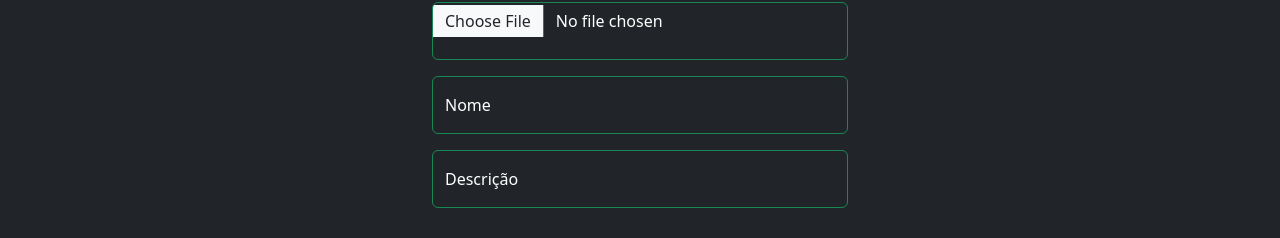
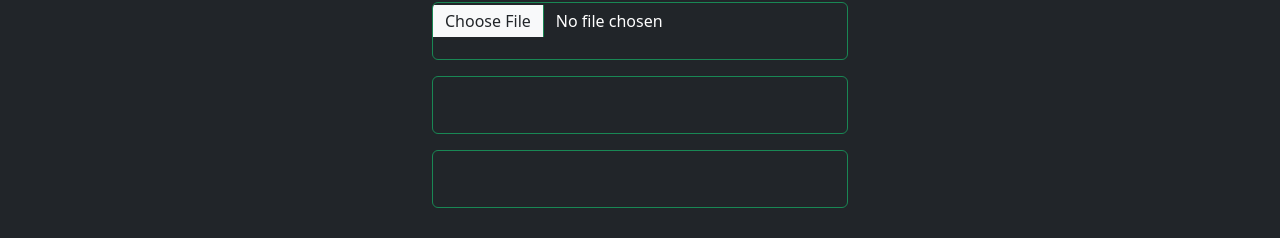
Before and after one commit to JMarcelox12/ARB4, a React (Vite) app in the folder Frontend/: page /criarSala in a window 1280 px wide. Shown: the part 238-476 px from the top of the page. Built offline with nearby package versions, Linux system fonts and the light colour scheme.

Commit message:
scrr Deus

```diff
--- a/Frontend/src/pages/ants/cadastro.jsx
+++ b/Frontend/src/pages/ants/cadastro.jsx
@@ -24,7 +24,9 @@ export default function CadastroFormiga() {
 
     const formData = new FormData()
     formData.append('name', name)
-    if (imagem) formData.append("image", imagem)
+    if (imagem) {
+      formData.append("image", imagem)
+    }
 
     try {
         const response = await api.post("/app/ant/", formData, {
--- a/Frontend/src/pages/rooms/cadastro.jsx
+++ b/Frontend/src/pages/rooms/cadastro.jsx
@@ -5,8 +5,8 @@ import { Header } from '../cabecalho'
 
 export default function CadastroSala() {
   const navigate = useNavigate()
-  const [name, setName] = useState("Nome");
-  const [description, setDescription] = useState("Descrição");
+  const [name, setName] = useState("");
+  const [description, setDescription] = useState("");
   const [imagem, setImagem] = useState(null)
   const [preview, setPreview] = useState(null)
 
@@ -28,7 +28,12 @@ export default function CadastroSala() {
     const formData = new FormData()
     formData.append('name', name)
     formData.append('description', description)
-    if (imagem) formData.append("image", imagem)
+
+    if (imagem) {
+       formData.append("image", imagem)
+    }
+
+    console.log(formData)
 
     try {
       console.log("2")
```
Also changed, not shown: 7 other files (tests, documents, lock files or other folders).
